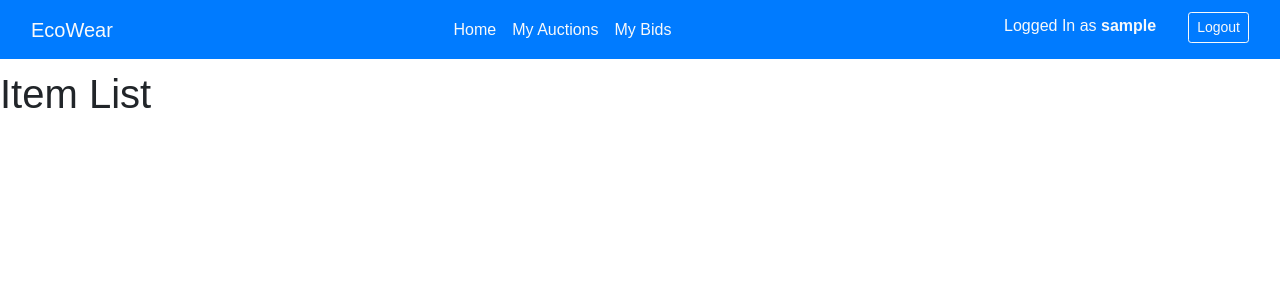
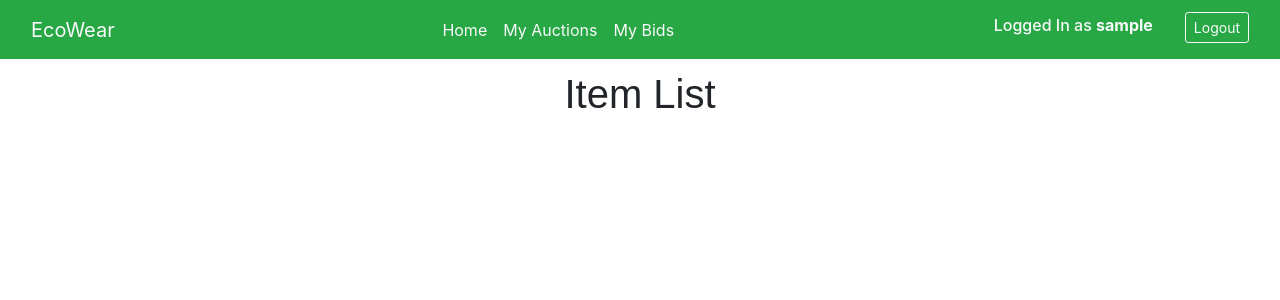
Before and after one commit to congqi09/EcoWear, a Django app: page /mypage/ in a window 1280 px wide. Shown: the top 300 px of the page. Run offline with Django 5.2, Linux system fonts and the light colour scheme; the visitor is signed in with stand-in values (Sample User, id 1); data comes from the database, SQL or seed files in the repository; some libraries are stand-ins or nearby versions.

Commit message:
add home.css

```diff
--- /dev/null
+++ b/ecowear/static/mypage/css/home.css
@@ -0,0 +1,28 @@
+h1 {
+  font-family: "Arial", sans-serif;
+  font-size: 24px;
+  text-align: center;
+  margin-top: 20px;
+  margin-bottom: 20px;
+}
+body {
+  font-family: Arial, sans-serif;
+}
+.container {
+  display: flex;
+  flex-wrap: wrap;
+  justify-content: space-around;
+}
+.item {
+  border: 1px solid #ccc;
+  margin: 10px;
+  padding: 10px;
+  width: 300px;
+}
+.item img {
+  max-width: 100%;
+  height: auto;
+}
+.description {
+  margin-top: 10px;
+}
--- a/ecowear/templates/header.html
+++ b/ecowear/templates/header.html
@@ -5,7 +5,7 @@
   <head>
     <meta charset="UTF-8" />
     <title>{% block title %}EcoWear{% endblock %}</title>
-    <link href="{% static 'auctions/styles.css' %}" rel="stylesheet" />
+    <link rel="stylesheet" href="{% static 'mypage/css/home.css' %}" />
     <link
       rel="stylesheet"
       href="https://stackpath.bootstrapcdn.com/bootstrap/4.4.1/css/bootstrap.min.css"
@@ -19,7 +19,7 @@
     </style>
   </head>
   <body>
-    <nav class="navbar navbar-expand-xl navbar-primary bg-primary fixed-top">
+    <nav class="navbar navbar-expand-xl navbar-primary bg-success fixed-top">
       <div class="container-fluid">
         <a class="navbar-brand text-light" href="{% url 'home' %}">EcoWear</a>
         <ul class="navbar-nav me-auto mb-2 mb-lg-0 text-light">
@@ -27,22 +27,28 @@
             <a
               class="nav-link active text-light"
               aria-current="page"
-              href="{% url 'home' %}">
-              Home</a>
+              href="{% url 'home' %}"
+            >
+              Home</a
+            >
           </li>
           <li class="nav-item">
             <a
               class="nav-link active text-light"
               aria-current="page"
-              href="{% url 'auction' %}">
-              My Auctions</a>
+              href="{% url 'auction' %}"
+            >
+              My Auctions</a
+            >
           </li>
           <li class="nav-item">
             <a
               class="nav-link active text-light"
               aria-current="page"
-              href="{% url 'bid' %}">
-              My Bids</a>
+              href="{% url 'bid' %}"
+            >
+              My Bids</a
+            >
           </li>
         </ul>
         <ul class="navbar-nav me-auto mb-2 mb-lg-0">
@@ -56,14 +62,14 @@
             <a
               class="btn btn-outline-light ml-4 btn-sm mt-1"
               href="{% url 'logout' %}"
-            role="button">Logout</a>
+              role="button"
+              >Logout</a
+            >
           </li>
           {% endif %}
         </ul>
       </div>
     </nav>
-    <div id="main">
-      {% block content %}{% endblock %}
-    </div>
+    <div id="main">{% block content %}{% endblock %}</div>
   </body>
 </html>
--- a/ecowear/templates/home.html
+++ b/ecowear/templates/home.html
@@ -1,30 +1,6 @@
-{% extends "header.html" %}
-
+{% extends "header.html" %} {% load static %}
+<link rel="stylesheet" href="{% static 'mypage/css/home.css' %}" />
 {% block content %}
-<style>
-  body {
-    font-family: Arial, sans-serif;
-  }
-  .container {
-    display: flex;
-    flex-wrap: wrap;
-    justify-content: space-around;
-  }
-  .item {
-    border: 1px solid #ccc;
-    margin: 10px;
-    padding: 10px;
-    width: 300px;
-  }
-  .item img {
-    max-width: 100%;
-    height: auto;
-  }
-  .description {
-    margin-top: 10px;
-  }
-</style>
-
 <h1>Item List</h1>
 <div class="container">
   {% for row in data %}
```
Lines whose indentation alone changed are shown as unchanged.
